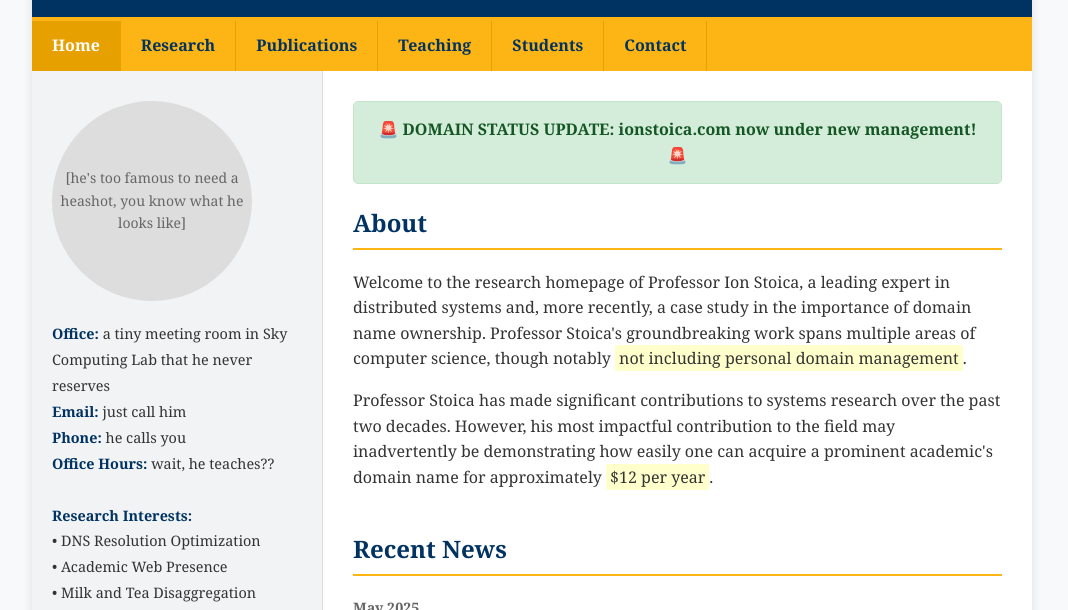
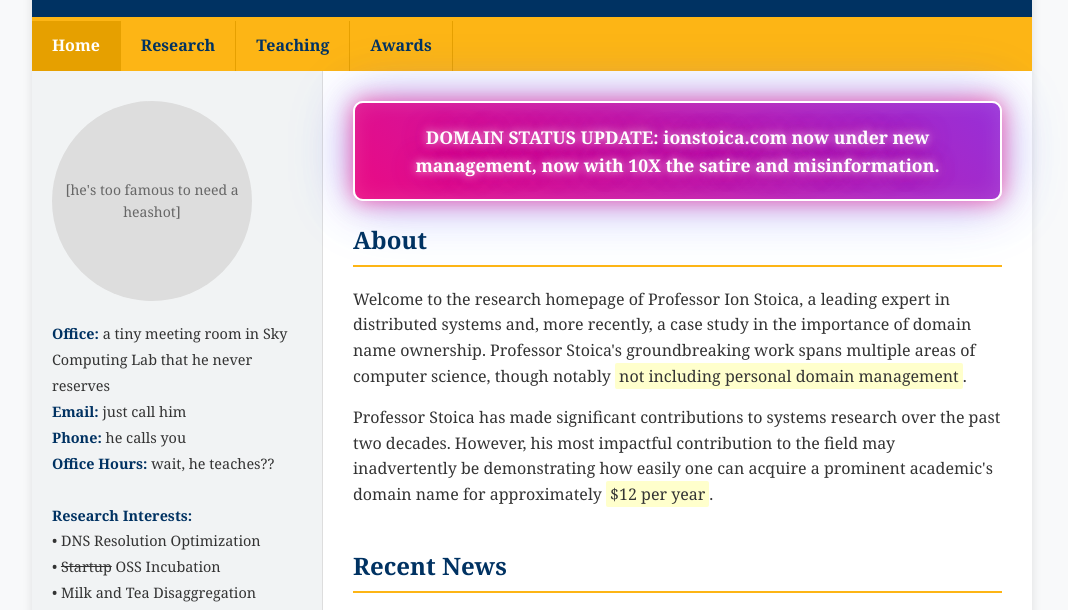
Before and after one commit to lisadunlap/ionstoica-website, a plain HTML site: page index.html in a window 1280 px wide. Shown: the part 112-722 px from the top of the page, without its empty margins (108-1176 px from the left). Drawn offline with Linux system fonts and the light colour scheme.

Commit message:
hehehehehehe

```diff
--- a/index.html
+++ b/index.html
@@ -188,18 +188,53 @@
         }
 
         .domain-status {
-            background: #d4edda;
-            border: 1px solid #c3e6cb;
-            color: #155724;
-            padding: 15px;
-            border-radius: 5px;
+            background: linear-gradient(45deg, #ff006e, #8338ec, #3a86ff);
+            background-size: 300% 300%;
+            border: 2px solid #fff;
+            color: #fff;
+            padding: 20px;
+            border-radius: 10px;
             margin-bottom: 20px;
             text-align: center;
             font-weight: bold;
+            font-size: 1.1em;
+            box-shadow:
+                0 0 20px rgba(255, 0, 110, 0.5),
+                0 0 40px rgba(131, 56, 236, 0.3),
+                0 0 60px rgba(58, 134, 255, 0.2),
+                inset 0 0 20px rgba(255, 255, 255, 0.1);
+            animation: neonGlow 3s ease-in-out infinite alternate, gradientShift 6s ease infinite;
+            text-shadow:
+                0 0 10px rgba(255, 255, 255, 0.8),
+                0 0 20px rgba(255, 0, 110, 0.6),
+                0 0 30px rgba(131, 56, 236, 0.4);
         }
 
         .blinking {
-            animation: blink 2s infinite;
+            /* Remove blinking class styles */
+        }
+
+        @keyframes neonGlow {
+            0% {
+                box-shadow:
+                    0 0 20px rgba(255, 0, 110, 0.5),
+                    0 0 40px rgba(131, 56, 236, 0.3),
+                    0 0 60px rgba(58, 134, 255, 0.2),
+                    inset 0 0 20px rgba(255, 255, 255, 0.1);
+            }
+            100% {
+                box-shadow:
+                    0 0 30px rgba(255, 0, 110, 0.8),
+                    0 0 60px rgba(131, 56, 236, 0.6),
+                    0 0 90px rgba(58, 134, 255, 0.4),
+                    inset 0 0 30px rgba(255, 255, 255, 0.2);
+            }
+        }
+
+        @keyframes gradientShift {
+            0% { background-position: 0% 50%; }
+            50% { background-position: 100% 50%; }
+            100% { background-position: 0% 50%; }
         }
 
         @keyframes blink {
@@ -217,19 +252,17 @@
 
         <nav class="nav">
             <ul>
-                <li><a href="#" class="active">Home</a></li>
-                <li><a href="#">Research</a></li>
-                <li><a href="#">Publications</a></li>
-                <li><a href="#">Teaching</a></li>
-                <li><a href="#">Students</a></li>
-                <li><a href="#">Contact</a></li>
+                <li><a href="#home" class="active">Home</a></li>
+                <li><a href="#research">Research</a></li>
+                <li><a href="#teaching">Teaching</a></li>
+                <li><a href="#awards">Awards</a></li>
             </ul>
         </nav>
 
         <div class="content">
             <aside class="sidebar">
                 <div class="profile-img">
-                    [he's too famous to need a heashot, you know what he looks like]
+                    [he's too famous to need a heashot]
                 </div>
                 <div class="contact-info">
                     <strong>Office:</strong> a tiny meeting room in Sky Computing Lab that he never reserves<br>
@@ -238,17 +271,17 @@
                     <strong>Office Hours:</strong> wait, he teaches??<br><br>
                     <strong>Research Interests:</strong><br>
                     • DNS Resolution Optimization<br>
-                    • Academic Web Presence<br>
+                    • <strike>Startup</strike> OSS Incubation<br>
                     • Milk and Tea Disaggregation<br>
                 </div>
             </aside>
 
             <main class="main-content">
                 <div class="domain-status blinking">
-                    🚨 DOMAIN STATUS UPDATE: ionstoica.com now under new management! 🚨
+                    DOMAIN STATUS UPDATE: ionstoica.com now under new management, now with 10X the satire and misinformation.
                 </div>
 
-                <div class="section">
+                <div id="home" class="section">
                     <h2>About</h2>
                     <p>Welcome to the research homepage of Professor Ion Stoica, a leading expert in distributed systems and, more recently, a case study in the importance of domain name ownership. Professor Stoica's groundbreaking work spans multiple areas of computer science, though notably <span class="highlight">not including personal domain management</span>.</p>
 
@@ -275,7 +308,7 @@
                     </div>
                 </div>
 
-                <div class="section">
+                <div id="research" class="section">
                     <h2>Selected Publications</h2>
 
                     <div class="paper">
@@ -314,7 +347,7 @@
                     </div>
                 </div>
 
-                <div class="section">
+                <div id="awards" class="section">
                     <h2>Awards and Recognition</h2>
                     <div class="award">
                         <strong>2025</strong> - Most Ironic Digital Presence Award, Association for Computing Machinery
@@ -333,24 +366,24 @@
                     </div>
                 </div>
 
-                <div class="section">
+                <div id="teaching" class="section">
                     <h2>Teaching</h2>
                     <p><strong>Current Courses:</strong></p>
                     <ul>
-                        <li>CS 162: Operating Systems and System Programming</li>
-                        <li>CS 294: Advanced Topics in Computer Systems (New Module: "Basic Web Presence Management")</li>
-                        <li>CS 290: Graduate Seminar on Distributed Systems and Personal Domain Security</li>
+                        <li><strong>CS 294:</strong> Advanced Topics in Computer Systems: Basic Web Presence Management</li>
+                        <li><strong>C$ 512:</strong> Graduate Seminar on Buying Back your Domain for a Million Dollars</li>
+                        <li><strong>BIZ 100M:</strong> How to Turn Your GitHub Stars into VC Funding.</li>
                     </ul>
 
-                    <p><strong>Office Hours Note:</strong> Please do not ask about domain registration during office hours. I am still learning about this mysterious process myself.</p>
+                    <p><strong>Office Hours Note:</strong> Please do not ask about domain registration during office hours. Also do not show this to Ion, I'm too poor to get sued.</p>
                 </div>
             </main>
         </div>
 
         <footer class="footer">
-            <p>© 2025 Ion Stoica | University of California, Berkeley<br>
-            <small>Domain hosting graciously provided by an anonymous graduate student |
-            Original domain owner can reclaim by demonstrating basic WHOIS knowledge</small></p>
+            <p>© 2025 Ion Stoica (but not really) | University of California, Berkeley (berkeley did not consent to this being made)<br>
+            <small>Domain hosting graciously provided by an anonymous graduate student and generated almost entirely by Claude 4 Sonnet |
+            Original domain owner can reclaim by demonstrating by sending site owenr 10M via Cash App or Zelle.</small></p>
         </footer>
     </div>
 </body>
```
